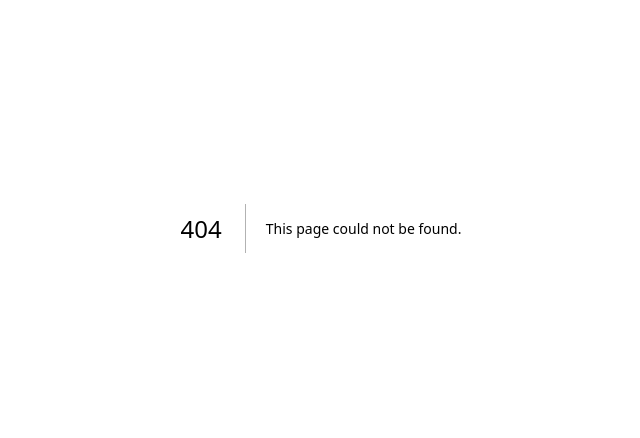
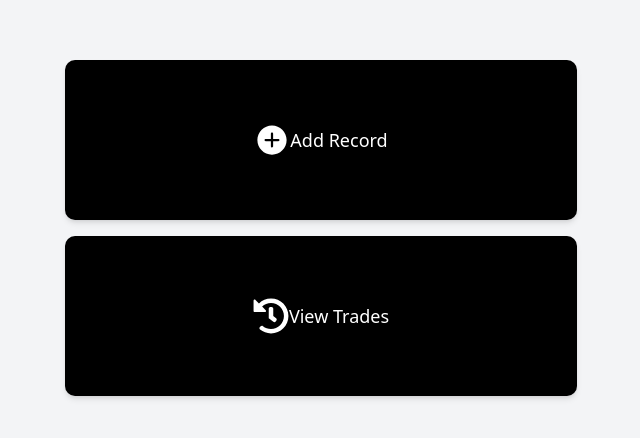
Before and after one commit to nxhettry/journal, a Next.js app: page /dashboard in a window 1280 px wide. Before the commit this address had no page. Shown: the part 172-610 px from the top of the page, without its empty margins (319-959 px from the left). Built offline with nearby package versions, Linux system fonts and the light colour scheme.

Commit message:
created initial page

```diff
--- a/package.json
+++ b/package.json
@@ -21,6 +21,7 @@
     "react": "^19.0.0",
     "react-dom": "^19.0.0",
     "react-hook-form": "^7.56.4",
+    "react-icons": "^5.5.0",
     "sonner": "^2.0.3",
     "tailwind-merge": "^3.3.0",
     "zod": "^3.24.4"
--- /dev/null
+++ b/src/app/dashboard/page.tsx
@@ -0,0 +1,26 @@
+import { IoIosAddCircle } from "react-icons/io";
+import { FaHistory } from "react-icons/fa";
+import Link from "next/link";
+
+const Dashboard = () => {
+  return (
+    <div className="flex flex-col gap-4 items-center justify-center h-screen w-full">
+      <Link
+        href="/transaction/add"
+        className="w-4/5 min-h-1/5 md:w-4/5 lg:w-2/5 bg-black text-white rounded-lg p-6 shadow-md flex justify-center items-center"
+      >
+        <IoIosAddCircle className="text-4xl text-white" />
+        <p className="text-lg">Add Record</p>
+      </Link>
+      <Link
+        href="transaction"
+        className="w-4/5 min-h-1/5 md:w-4/5 lg:w-2/5 bg-black text-white rounded-lg p-6 shadow-md flex justify-center items-center"
+      >
+        <FaHistory className="text-4xl text-white" />
+        <p className="text-lg">View Trades</p>
+      </Link>
+    </div>
+  );
+};
+
+export default Dashboard;
--- a/src/app/page.tsx
+++ b/src/app/page.tsx
@@ -13,6 +13,7 @@ import { Input } from "@/components/ui/input";
 import { zodResolver } from "@hookform/resolvers/zod";
 import { loginFormSchema, loginFormSchemaType } from "@/schema/login-schema";
 import { Card } from "@/components/ui/card";
+import { useRouter } from "next/navigation";
 
 const DEFAULT_VALUES = {
   email: "",
@@ -26,18 +27,22 @@ const Home = () => {
     resolver: zodResolver(loginFormSchema),
   });
 
+  const router = useRouter();
+
   const { handleSubmit, formState } = form;
   const { isSubmitting } = formState;
 
   const onSubmit = async (data: loginFormSchemaType) => {
     console.log("Form submitted", data);
+
+    router.replace("/dashboard");
   };
 
   return (
     <div className="w-full h-full flex flex-col items-center justify-center gap-16">
       <Card className="w-4/5 sm:w-3/4 md:w-1/4 h-auto flex items-center justify-center">
         <h1 className="text-xl font-bold w-full text-center">
-          Trading Journal
+          Journal
         </h1>
         <p className="text-sm font-semibold w-full text-center">
           Login to continue
@@ -82,6 +87,13 @@ const Home = () => {
                 </FormItem>
               )}
             />
+
+            {formState.errors.root && (
+              <p className="text-sm text-red-500">
+                {formState.errors.root.message}
+              </p>
+            )}
+
             <Button disabled={isSubmitting} type="submit">
               {isSubmitting ? "Logging in ..." : "Login"}
             </Button>
--- /dev/null
+++ b/src/app/transaction/add/page.tsx
@@ -0,0 +1,9 @@
+import React from 'react'
+
+const AddTransaction = () => {
+  return (
+    <div>AddTransaction</div>
+  )
+}
+
+export default AddTransaction
```
Also changed, not shown: 1 other file (tests, documents, lock files or other folders).
